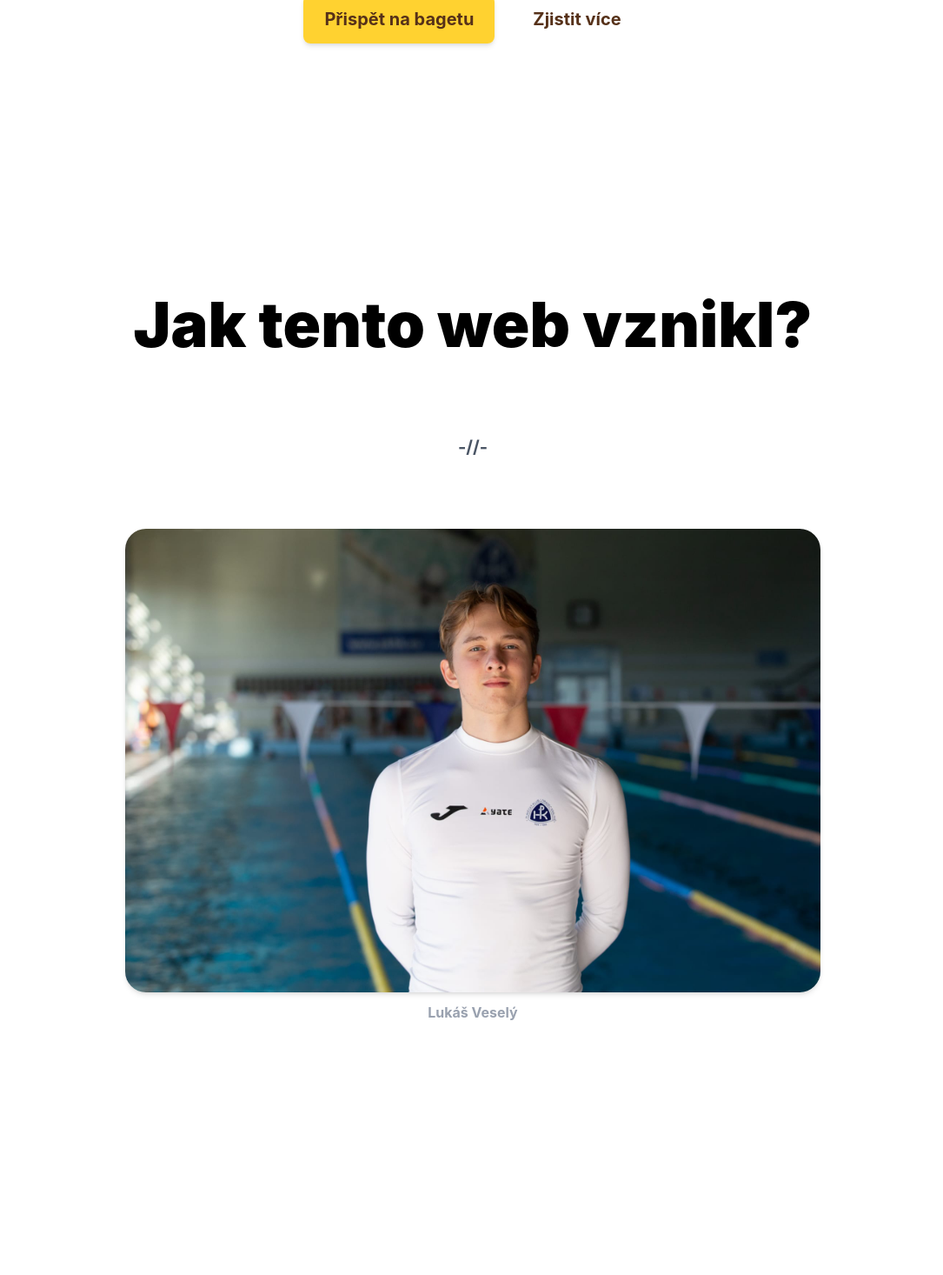
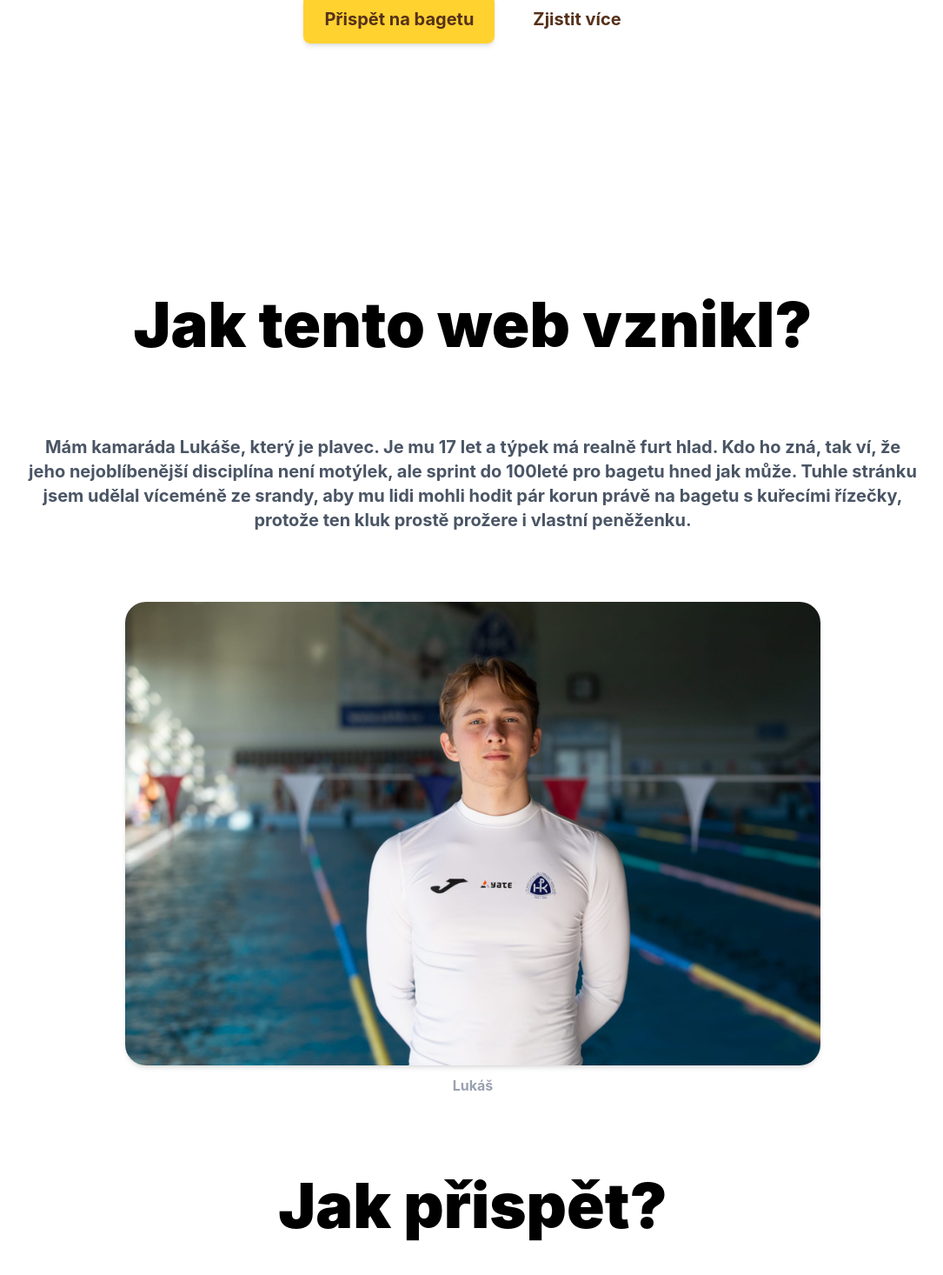
Before and after one commit to Jakub-Hosek-93/LukasMaHlad, a Next.js app: page / in a window 1280 px wide. Shown: the part 554-2020 px from the top of the page at 87% size, without its empty margins (96-1181 px from the left). Before the commit the page ends 1729 px from the top, so only its background shows below. Built offline with nearby package versions, Linux system fonts and the light colour scheme.

Commit message:
feat: add new section, add text to about section

```diff
--- a/app/page.tsx
+++ b/app/page.tsx
@@ -16,14 +16,14 @@ export default function Home() {
         <nav className={"bg-amber-300 fixed max-w-full z-20 h-20 shadow-md container mx-auto flex items-center justify-between py-4 px-6"}>
             <div><Link href={"#"}><img src={"/logo.png"} width={"180"} alt={"logo"} /></Link></div>
             <div className={"space-x-6 font-black text-[#563119]"}>
-              <Link href="#" className={"hover:text-white transition-colors duration-300"}>DOMŮ</Link>
+              <Link href="#hero" className={"hover:text-white transition-colors duration-300"}>DOMŮ</Link>
               <Link href="#about" className={"hover:text-white transition-colors duration-300"}>O NÁS</Link>
-              <Link href="#" className={"hover:text-white transition-colors duration-300"}>PŘISPĚT</Link>
+              <Link href="#payment" className={"hover:text-white transition-colors duration-300"}>PŘISPĚT</Link>
               <Link href="#" className={"hover:text-white transition-colors duration-300"}>KONTAKT</Link>
             </div>
         </nav>
 
-        <section className="z-10 flex flex-col items-center justify-center min-h-screen px-6 text-center bg-white overflow-hidden">
+        <section className="z-10 flex flex-col items-center justify-center min-h-screen px-6 text-center bg-white overflow-hidden" id={"hero"}>
           <BlurText
               text="NENECHTE LUKÁŠE TRPĚT HLADEM!"
               delay={180}
@@ -74,21 +74,27 @@ export default function Home() {
                 </AnimatedContent>
 
             </div>
-        </section>
+        </section >
 
         <section className={"min-h-screen font-[inter] items-center rounded-lg bg-white pt-20"} id={"about"}>
           <h1 className={"flex text-5xl md:text-7xl lg:text-7xl justify-center items-center font-black text-black leading-[1.3]"}>Jak tento web vznikl?</h1>
               <div className={"flex flex-col items-center justify-center gap-20 w-full font-bold z-10 text-gray-600 leading-[1.4] mt-20"}>
                   <p className="text-lg md:text-xl max-w-5xl text-center">
-                      -//-
+                      Mám kamaráda Lukáše, který je plavec. Je mu 17 let a týpek má realně furt hlad. Kdo ho zná, tak ví, že jeho nejoblíbenější disciplína není motýlek, ale sprint do 100leté pro bagetu hned jak může.
+
+                      Tuhle stránku jsem udělal víceméně ze srandy, aby mu lidi mohli hodit pár korun právě na bagetu s kuřecími řízečky, protože ten kluk prostě prožere i vlastní peněženku.
                   </p>
 
                   <div className={"flex flex-col items-center justify-center gap-3 w-full font-bold z-10"}>
                       <img src={"/LukasVeselyFoto.jpg"} width={"800"} className={"rounded-3xl shadow-md"} alt={"Lukas"}/>
-                      <p className={"text-gray-400"} >Lukáš Veselý</p>
+                      <p className={"text-gray-400"} >Lukáš</p>
                   </div>
               </div>
         </section>
+
+          <section className={"min-h-screen font-[inter] items-center rounded-lg bg-white pt-20"} id={"payment"}>
+                <h1 className={"flex text-5xl md:text-7xl lg:text-7xl justify-center items-center font-black text-black leading-[1.3]"}>Jak přispět?</h1>
+          </section>
       </main>
 
 
```
